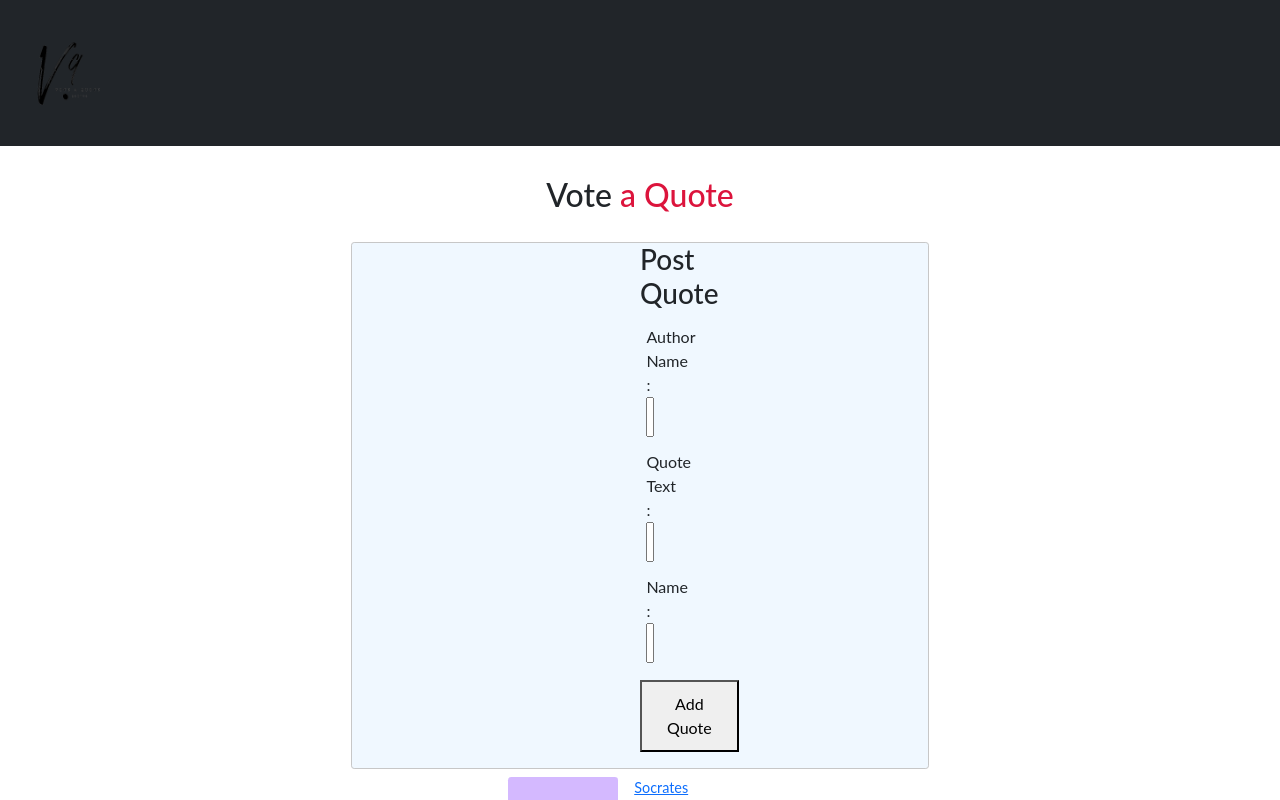
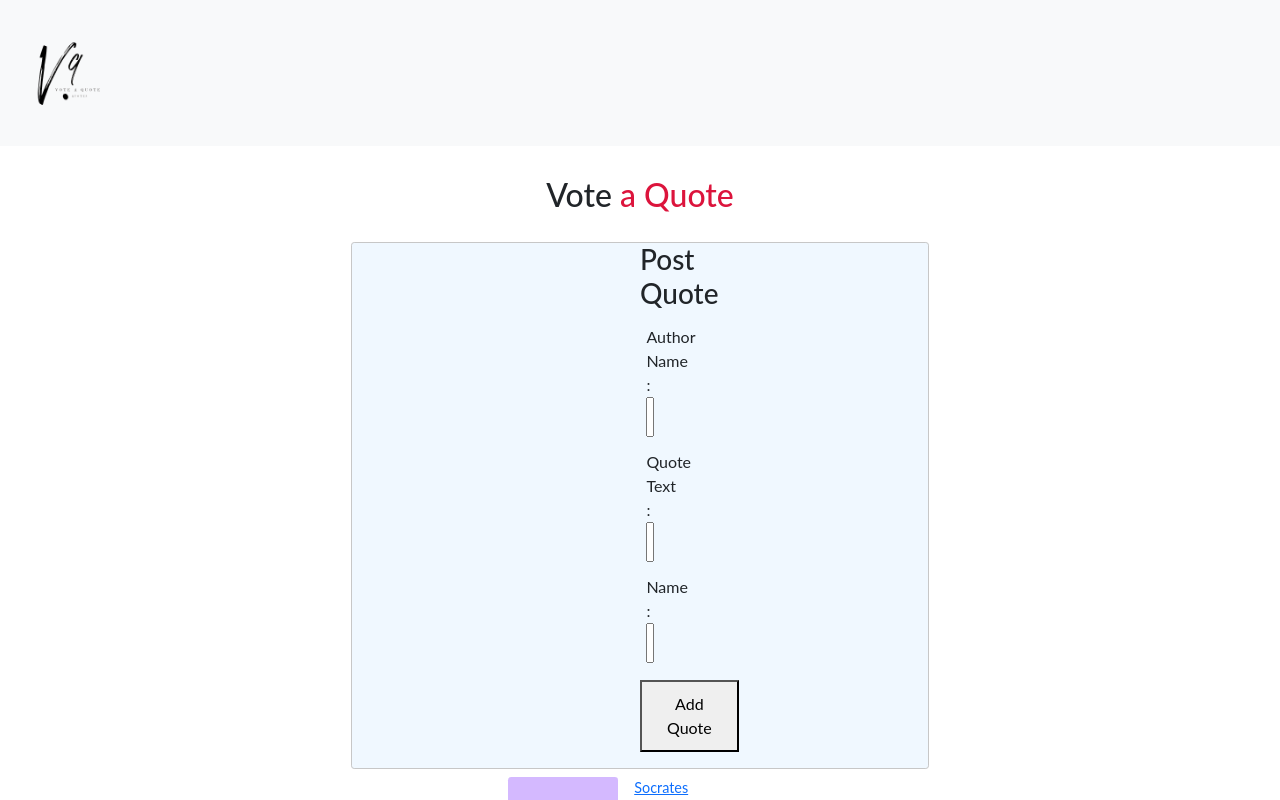
Before and after one commit to kelvinmburu/vote-a-quote, an Angular app: page / in a window 1280 px wide. Shown: the top 800 px of the page. Built offline with nearby package versions, Linux system fonts and the light colour scheme.

Commit message:
refactor: fixed nav and container sizing

```diff
--- a/src/app/app.component.html
+++ b/src/app/app.component.html
@@ -21,7 +21,7 @@
   </head>
 
   <!-- Navbar -->
-  <nav class="navbar navbar-light bg-dark" role="navigation">
+  <nav class="navbar navbar-light bg-light" role="navigation">
     <div class="container-fluid">
       <a class="navbar-brand" href="#">
         <img
```
